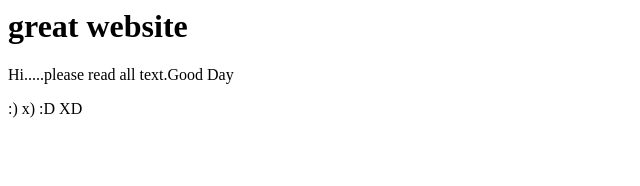
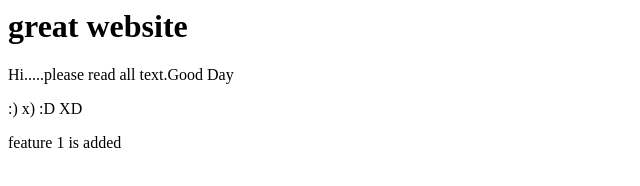
Before and after one commit to joshi-vedant/good-repo, a plain HTML site: page index.html in a window 1280 px wide. Shown: the whole page, without its empty margins (0-640 px from the left). Drawn offline with Linux system fonts and the light colour scheme.

Commit message:
added feature 1

```diff
--- a/index.html
+++ b/index.html
@@ -3,4 +3,5 @@
 <h1>great website</h1>
 <p>Hi.....please read all text.Good Day</p>
 <p>:) x) :D XD</p>
+<p>feature 1 is added</p>
 <html>
```
